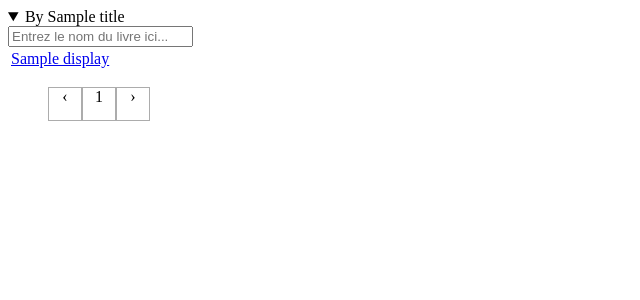
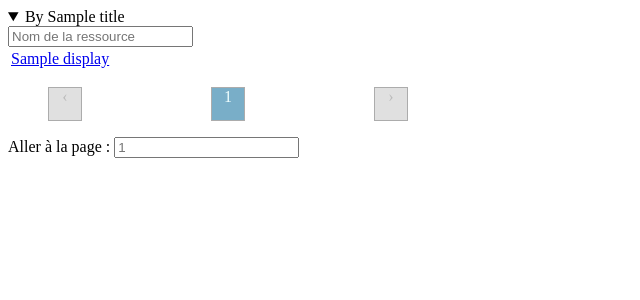
Before and after one commit to RomainP1/project_test, a Django app: template apptestforadminpanel/templates/admin/apptestforadminpanel/customFIlterReview.html in a window 1280 px wide. Shown: the top 300 px of the page, without its empty margins (0-640 px from the left). Run offline with Django 3.2, Linux system fonts and the light colour scheme; the template is opened without the code that fills it: most values are stand-ins (such as "Sample title", 1, 10 or a date in 2020); some libraries are stand-ins or nearby versions.

Commit message:
fin pagination

```diff
--- a/apptestforadminpanel/templates/admin/apptestforadminpanel/customFIlterReview.html
+++ b/apptestforadminpanel/templates/admin/apptestforadminpanel/customFIlterReview.html
@@ -19,6 +19,11 @@
   border-style: solid;
   display: flex;
   justify-content: center
+
+}
+
+.btn-list-filter-pagination-nav:hover {
+  cursor: pointer;
 }
 
 .out-of-pagination {
@@ -33,6 +38,26 @@
   display: none !important;
 }
 
+.active-pagination-page {
+  background-color: #79aec8;
+  color: azure;
+}
+
+#pagination-container {
+  width: 25em;
+}
+
+.disabled-pagination-btn {
+  background-color: rgb(224, 224, 224);
+  color: rgb(187, 187, 187);
+  cursor: not-allowed !important;
+}
+
+#pagination-navbar {
+  display: flex;
+  justify-content: space-between;
+}
+
 </style>
 
 {% load i18n %}
@@ -42,7 +67,7 @@
   <summary>
     {% blocktranslate with filter_title=title %} By {{ filter_title }} {% endblocktranslate %}
   </summary>
-  <input id="search-bar-input" type="text" placeholder="Entrez le nom du livre ici...">
+  <input id="search-bar-input" type="text" placeholder="Nom de la ressource">
   <div id="listfilter-container">
     <table id="books-list">
       <!-- Modification de la <ul> en <table> pour mieux utiliser Jquery-->
@@ -55,7 +80,8 @@
 
   <!-- Conteneur de pagination, ici on l'ajoute sous la table -->
   <div id="pagination-container"></div>
-
+  <label for="goToPageInput">Aller à la page :</label>
+  <input type="number" placeholder="1" id="paginator-page-selector">
 </details>
 
 <!-- function simpleTemplating(data) {
@@ -100,7 +126,7 @@
     /**
      * Actualise les données affichées dans la pagination
      */
-    function showMatchingPage(numberOfPage, btnBaseId) {
+    function showMatchingPage() {
 
       // On récupère les données associées à la page
       toShowData = getListData().splice(ELEMENT_PER_PAGE * (currentPage - 1),
@@ -116,57 +142,75 @@
       })
 
       // Affiche la barre de pagination
-      $("#pagination-container").html(getPaginationNav(currentPage, numberOfPage, btnBaseId));
+
+      $("#pagination-container").html(getPaginationNav(currentPage, PAGINATION_BASE_ID));
+      bindPaginationButtons(PAGINATION_BASE_ID)
 
       // S'assure de ne pas avoir des duplications de données
       toShowData = []
     }
 
     /**
+     * Gère la saisi d'une page spécifique
+     */
+    function goToPage(givenPage) {
+      if (givenPage >= 1 && givenPage <= getNumberOfPages()) {
+        // Affiche la barre de pagination
+        $("#pagination-container").html(getPaginationNav(givenPage, getNumberOfPages()));
+        showMatchingPage()
+        bindPaginationButtons()
+      }
+    }
+
+    /**
      * Gère la pagination du widget list-filter
      */
-    function bindPaginationButtons(btnBaseId) {
+    function bindPaginationButtons() {
 
       if (getListData().length > 0) {
 
         // On bind les boutons de navigation gauche et droite
 
         // On s'assure de ne pas binder plusieurs fois l'item
-        $(document).off("click", `#${btnBaseId}-prev`)
-        $(document).on("click" ,`#${btnBaseId}-prev` ,function() {
+        $(document).off("click", `#${PAGINATION_BASE_ID}-prev`)
         if (currentPage > 1) {
+          $(document).on("click" ,`#${PAGINATION_BASE_ID}-prev` ,function() {
               currentPage--;
-            showMatchingPage(getNumberOfPages(), btnBaseId)
+              showMatchingPage()
+          })
+        } else {
+          $(`#${PAGINATION_BASE_ID}-prev`).addClass("disabled-pagination-btn");
         }
-        })
 
         // On s'assure de ne pas binder plusieurs fois l'item
-        $(document).off("click", `#${btnBaseId}-next`)
-        $(document).on("click" ,`#${btnBaseId}-next` ,function() {
+        $(document).off("click", `#${PAGINATION_BASE_ID}-next`)
         if (currentPage < getNumberOfPages()) {
+          $(document).on("click" ,`#${PAGINATION_BASE_ID}-next` ,function() {
             currentPage++;
-            showMatchingPage(getNumberOfPages(), btnBaseId)
+            showMatchingPage()
+          })
+        } else {
+          $(`#${PAGINATION_BASE_ID}-next`).addClass("disabled-pagination-btn");
         }
-        })
 
         // On bind les boutons numérotés
         $(".bindable-nav-btn").each(function() {
-          button = $(this)
-          $(document).on("click", button, function() {
-            console.log(button.text())
+          $(this).off("click"); // Pour ne pas doubler les binds
+          $(this).on("click", function() {
+            // Redirige vers la page du numéro
+            currentPage = parseInt($(this).text())
+            showMatchingPage()
+
+          });
+
         })
-        })
-
-
       } else {
         console.error('Aucune donnée à afficher pour la pagination.');
       }
     }
 
     // On initialise la pagination
-    $("#pagination-container").html(getPaginationNav(currentPage, getNumberOfPages(), PAGINATION_BASE_ID));
-    showMatchingPage(getNumberOfPages(), PAGINATION_BASE_ID)
-    bindPaginationButtons(PAGINATION_BASE_ID)
+    goToPage(currentPage)
 
     // Dès que l'utilisateur lâche une touche sur la zone de saisi (keyup)
     $("#search-bar-input").on("keyup", function() {
@@ -194,44 +238,76 @@
       // $(this) change car pour chaque cas, on associe à this
       // "l'élément" modifiable de la fonction anonyme
 
-      bindPaginationButtons(PAGINATION_BASE_ID)
-      showMatchingPage(getNumberOfPages(), PAGINATION_BASE_ID)
+      showMatchingPage();
     });
 
-    function getPaginationNav(actualPage, numberOfPage, btnBaseId) {
+    $("#paginator-page-selector").on("keyup", function() {
+      selectedPage = $(this).val();
+      if (selectedPage.length == 0) {
+        // Plus rien n'est saisi dans la barre de recherche
+        currentPage = 1
+        goToPage(currentPage);
 
-      let navBar = "<ul>";
+      } else if (jQuery.type(parseInt(selectedPage)) === "number") {
+        // On change de page si la donnée est un nombre
 
-      navBar += `<li id="${btnBaseId}-prev" class="btn-list-filter-pagination-nav">‹</li>`;
+        // Si on donne un trop grand nombre, on obtient la dernière page
+        currentPage = parseInt(selectedPage) > getNumberOfPages() ? getNumberOfPages() : parseInt(selectedPage);
+        goToPage(currentPage);
+      }
 
+
+    })
+
+    function getPaginationNav(actualPage) {
+
+      // Le conteneteditable empêche tout le texte d'être sélectionné
+      let navBar = "<ul id='pagination-navbar' conteneteditable='false'>";
+
+      // Bouton pour aller sur la page précédente
+      navBar += `<li id="${PAGINATION_BASE_ID}-prev" class="btn-list-filter-pagination-nav">‹</li>`;
+
+      if (getNumberOfPages() > 8) {
         // Cas où la pagination gère beaucoup de données
-      if (actualPage - 5 > 3) {
+
+        // Permet d'afficher les pages qui débutent la pagination
+        if (actualPage - 8 > 0) {
           for (let pageNumber = 1; pageNumber < 3; pageNumber++) {
-          if (pageNumber >= 1 && pageNumber <= numberOfPage) {
-            navBar += `<li id="${btnBaseId}-${pageNumber}" class="btn-list-filter-pagination-nav bindable-nav-btn">${pageNumber}</li>`;
+            if (pageNumber >= 1 && pageNumber <= getNumberOfPages()) {
+              navBar += `<li id="${PAGINATION_BASE_ID}-${pageNumber}" class="btn-list-filter-pagination-nav bindable-nav-btn">${pageNumber}</li>`;
             }
           }
-        navBar += `<li class="btn-list-filter-pagination-nav">...</li>`;
+          navBar += `<li class="elt-list-filter-pagination-nav">...</li>`;
         }
 
+        // Permet d'afficher les pages autour de la page courante
         for (let pageNumber = actualPage - 1; pageNumber <= actualPage + 1; pageNumber++) {
-        if (pageNumber >= 1 && pageNumber <= numberOfPage) {
-        navBar += `<li id="${btnBaseId}-${pageNumber}" class="btn-list-filter-pagination-nav bindable-nav-btn`;
+          if (pageNumber >= 1 && pageNumber <= getNumberOfPages()) {
+          navBar += `<li id="${PAGINATION_BASE_ID}-${pageNumber}" class="btn-list-filter-pagination-nav bindable-nav-btn`;
           navBar += pageNumber == actualPage ? " active-pagination-page" : "";
           navBar += `">${pageNumber}</li>`
           }
         }
 
-      if (actualPage + 5 < numberOfPage) {
-        navBar += `<li class="btn-list-filter-pagination-nav">...</li>`;
-        for (let pageNumber = Math.ceil(numberOfPage) - 1; pageNumber <= numberOfPage; pageNumber++) {
-          if (pageNumber >= 1 && pageNumber <= numberOfPage) {
-            navBar += `<li id="${btnBaseId}-${pageNumber}" class="btn-list-filter-pagination-nav bindable-nav-btn">${pageNumber}</li>`;
+        // Permet d'afficher les pages qui terminent la pagination
+        if (actualPage + 5 < getNumberOfPages()) {
+          navBar += `<li class="elt-list-filter-pagination-nav">...</li>`;
+          for (let pageNumber = Math.ceil(getNumberOfPages()) - 1; pageNumber <= getNumberOfPages(); pageNumber++) {
+            if (pageNumber >= 1 && pageNumber <= getNumberOfPages()) {
+              navBar += `<li id="${PAGINATION_BASE_ID}-${pageNumber}" class="btn-list-filter-pagination-nav bindable-nav-btn">${pageNumber}</li>`;
             }
           }
         }
+      } else {
+        for (let pageNumber = 1; pageNumber <= getNumberOfPages(); pageNumber++) {
+          navBar += `<li id="${PAGINATION_BASE_ID}-${pageNumber}" class="btn-list-filter-pagination-nav bindable-nav-btn`;
+          navBar += pageNumber == actualPage ? " active-pagination-page" : "";
+          navBar += `">${pageNumber}</li>`
+        }
+      }
 
-      navBar += `<li id="${btnBaseId}-next" class="btn-list-filter-pagination-nav">›</li>`;
+      // Bouton pour aller sur la page suivante
+      navBar += `<li id="${PAGINATION_BASE_ID}-next" class="btn-list-filter-pagination-nav">›</li>`;
 
       navBar += "</ul>";
 
--- a/project_test/settings.py
+++ b/project_test/settings.py
@@ -129,7 +129,7 @@ USE_TZ = True
 # Static files (CSS, JavaScript, Images)
 # https://docs.djangoproject.com/en/3.2/howto/static-files/
 
-STATIC_URL = '/static/'
+STATIC_URL = '../static/'
 
 # Default primary key field type
 # https://docs.djangoproject.com/en/3.2/ref/settings/#default-auto-field
```
Lines whose indentation alone changed are shown as unchanged.
